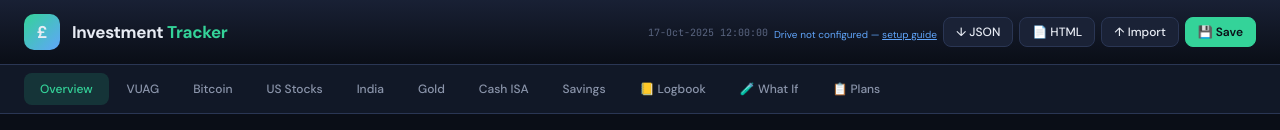
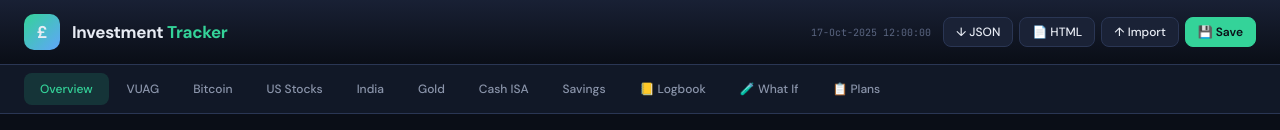
Before and after one commit to claudecoder01/Investment-Tracker, a plain HTML site: page index.html in a window 1280 px wide. Shown: the top 130 px of the page. Drawn offline with Linux system fonts and the light colour scheme.

Commit message:
Update index.html

```diff
--- a/index.html
+++ b/index.html
@@ -1102,7 +1102,7 @@ async function fetchStockPrice(){
 /* ===================== GOOGLE DRIVE SYNC ===================== */
 // Instructions: Replace YOUR_CLIENT_ID below with your Google Cloud OAuth Client ID
 // Setup: console.cloud.google.com → New Project → Enable Drive API → Create OAuth Credentials → Web Application
-const GDRIVE_CLIENT_ID='YOUR_CLIENT_ID.apps.googleusercontent.com'; // ← REPLACE THIS
+const GDRIVE_CLIENT_ID='597523489439-tb783gvfq97co31uqva7ljhepji8od0t.apps.googleusercontent.com'; // ← REPLACE THIS
 const GDRIVE_SCOPES='https://www.googleapis.com/auth/drive.file';
 const GDRIVE_FILENAME='investment-tracker-data.json';
 let gToken=null,gFileId=null;
```
